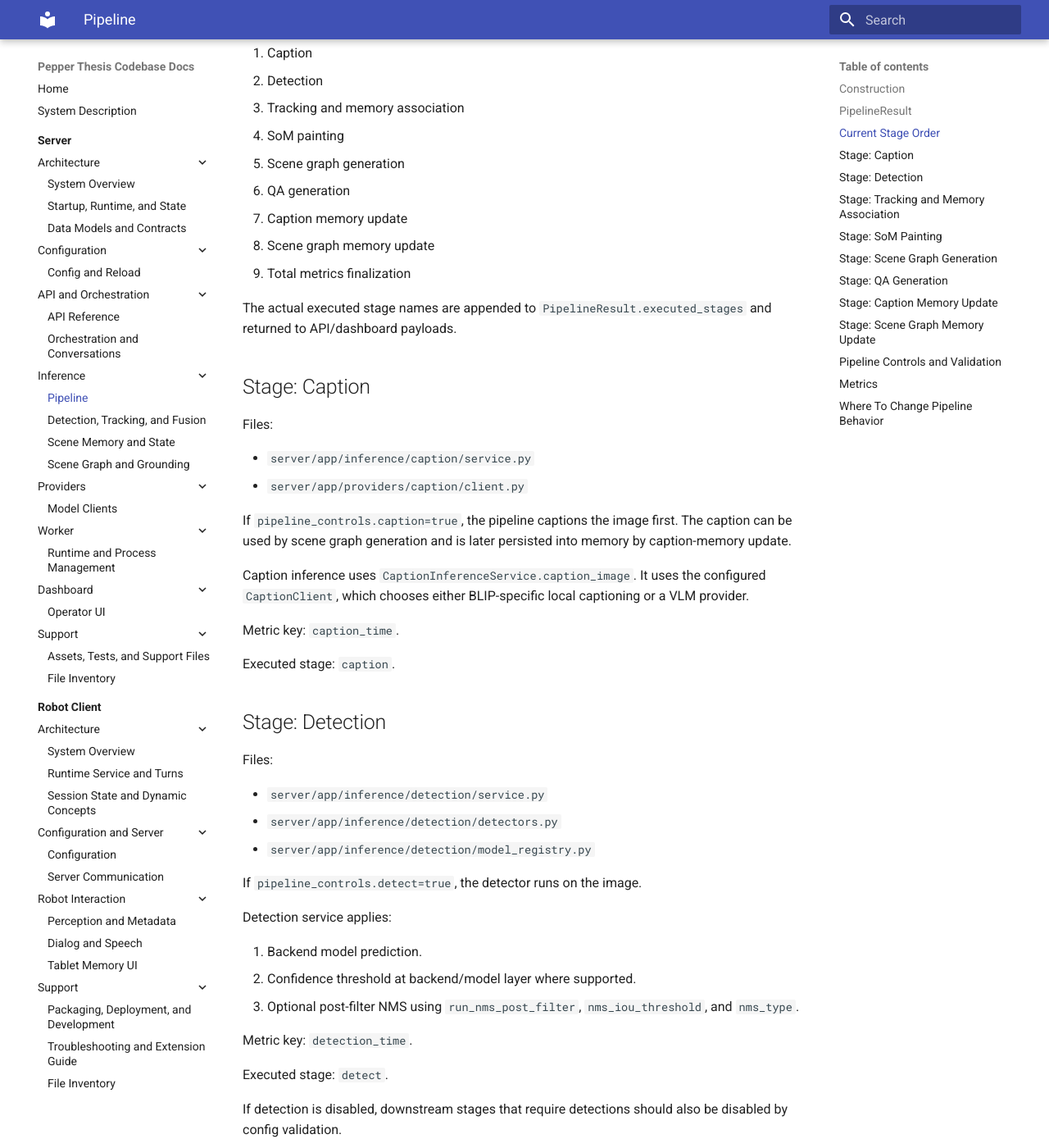
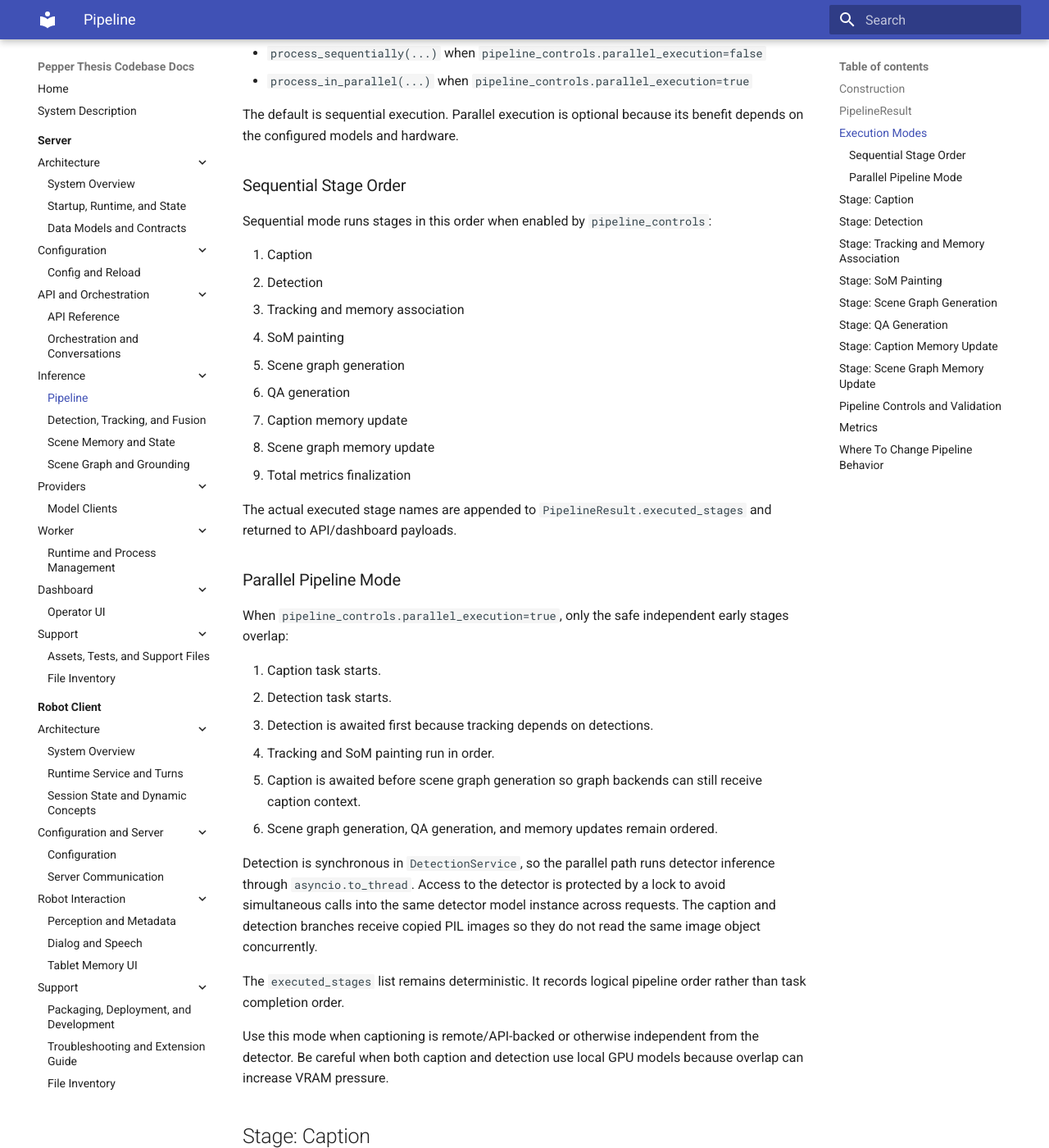
Before and after one commit to JakubCiesko/pepper-ot, an MkDocs documentation site: the page built from docs/server/inference-pipeline.md, in a window 1280 px wide and 1400 px high, scrolled down 1501 px. Shown: the whole window at 82% size. Built offline with MkDocs 1.6.1 and Material for MkDocs 9.7.7, drawn with Linux system fonts in a browser that asks for light colours; some of the changed text lies outside the part shown.

Commit message:
llm gen docs parallelism update

```diff
--- a/docs/server/inference-pipeline.md
+++ b/docs/server/inference-pipeline.md
@@ -40,9 +40,18 @@ Fields:
 - `caption_model_id`: caption model id.
 - `qa_pairs`: generated English Q/A pairs from scene graph facts.
 
-## Current Stage Order
+## Execution Modes
 
-`PerceptionPipeline.process(image, robot_metadata)` currently runs stages in this order when enabled by `pipeline_controls`:
+`PerceptionPipeline.process(image, robot_metadata)` is the public entrypoint. It dispatches to one of two execution modes:
+
+- `process_sequentially(...)` when `pipeline_controls.parallel_execution=false`
+- `process_in_parallel(...)` when `pipeline_controls.parallel_execution=true`
+
+The default is sequential execution. Parallel execution is optional because its benefit depends on the configured models and hardware.
+
+### Sequential Stage Order
+
+Sequential mode runs stages in this order when enabled by `pipeline_controls`:
 
 1. Caption
 2. Detection
@@ -55,6 +64,23 @@ Fields:
 9. Total metrics finalization
 
 The actual executed stage names are appended to `PipelineResult.executed_stages` and returned to API/dashboard payloads.
+
+### Parallel Pipeline Mode
+
+When `pipeline_controls.parallel_execution=true`, only the safe independent early stages overlap:
+
+1. Caption task starts.
+2. Detection task starts.
+3. Detection is awaited first because tracking depends on detections.
+4. Tracking and SoM painting run in order.
+5. Caption is awaited before scene graph generation so graph backends can still receive caption context.
+6. Scene graph generation, QA generation, and memory updates remain ordered.
+
+Detection is synchronous in `DetectionService`, so the parallel path runs detector inference through `asyncio.to_thread`. Access to the detector is protected by a lock to avoid simultaneous calls into the same detector model instance across requests. The caption and detection branches receive copied PIL images so they do not read the same image object concurrently.
+
+The `executed_stages` list remains deterministic. It records logical pipeline order rather than task completion order.
+
+Use this mode when captioning is remote/API-backed or otherwise independent from the detector. Be careful when both caption and detection use local GPU models because overlap can increase VRAM pressure.
 
 ## Stage: Caption
 
@@ -168,6 +194,24 @@ Metric key: `scene_graph_generation_time`.
 
 Executed stage: `scene_graph`.
 
+Scene graph backend execution has its own independent parallel flag: `scene_graph.parallel_execution`.
+
+When `scene_graph.parallel_execution=false`, `SceneGraphService.generate_sequential` runs enabled graph backends in fixed order:
+
+1. rules
+2. RelTR
+3. VLM
+
+When `scene_graph.parallel_execution=true`, `SceneGraphService.generate_parallel` starts every enabled backend concurrently:
+
+- Rules runs in a thread because it is synchronous CPU/image work.
+- RelTR runs in a thread through `RelTRSceneGraphGenerator.generate_sync`.
+- VLM runs as an async task.
+
+Results are still merged deterministically in `rules`, `reltr`, `vlm` order. Robot-derived memory attributes are injected only after the merged graph exists.
+
+RelTR model execution is protected by a lock, so the same RelTR model instance is not used concurrently by multiple RelTR calls. This still allows RelTR to overlap with remote VLM calls. If the VLM backend is also local GPU-backed, enabling scene graph parallelism can increase GPU memory pressure.
+
 ## Stage: QA Generation
 
 Files:
@@ -218,6 +262,12 @@ Executed stage: `update_scene_memory`.
 
 `PipelineControls` is defined in `server/app/schemas/config.py`.
 
+Important fields:
+
+- `parallel_execution`: overlaps caption and detection where safe.
+- `caption`, `detect`, `track_memory`, `paint_som`, `scene_graph`, `qa_generation`, `update_scene_memory`: individual stage toggles.
+- `preset`: convenience profile for stage toggles.
+
 Important dependencies:
 
 - `track_memory` requires `detect`.
@@ -242,7 +292,10 @@ Common metric keys:
 - `qa_generation_time`
 - `caption_memory_update_time`
 - `scene_graph_memory_update_time`
-- `total_time`
+- `total_processing`: sum of individual `*_time` stage timings.
+- `wall_processing_time`: actual end-to-end wall-clock time for the pipeline call.
+
+In parallel modes, `total_processing` can be larger than actual elapsed time because overlapping stage durations are still summed independently. Use `wall_processing_time` when comparing latency.
 
 ## Where To Change Pipeline Behavior
 
```
Also changed, not shown: docs/server/configuration-and-reload.md (+6 -0 lines), docs/server/dashboard-and-operator-ui.md (+7 -0 lines), docs/server/data-models-and-contracts.md (+10 -0 lines), docs/server/scene-graph-and-grounding.md (+24 -0 lines).
